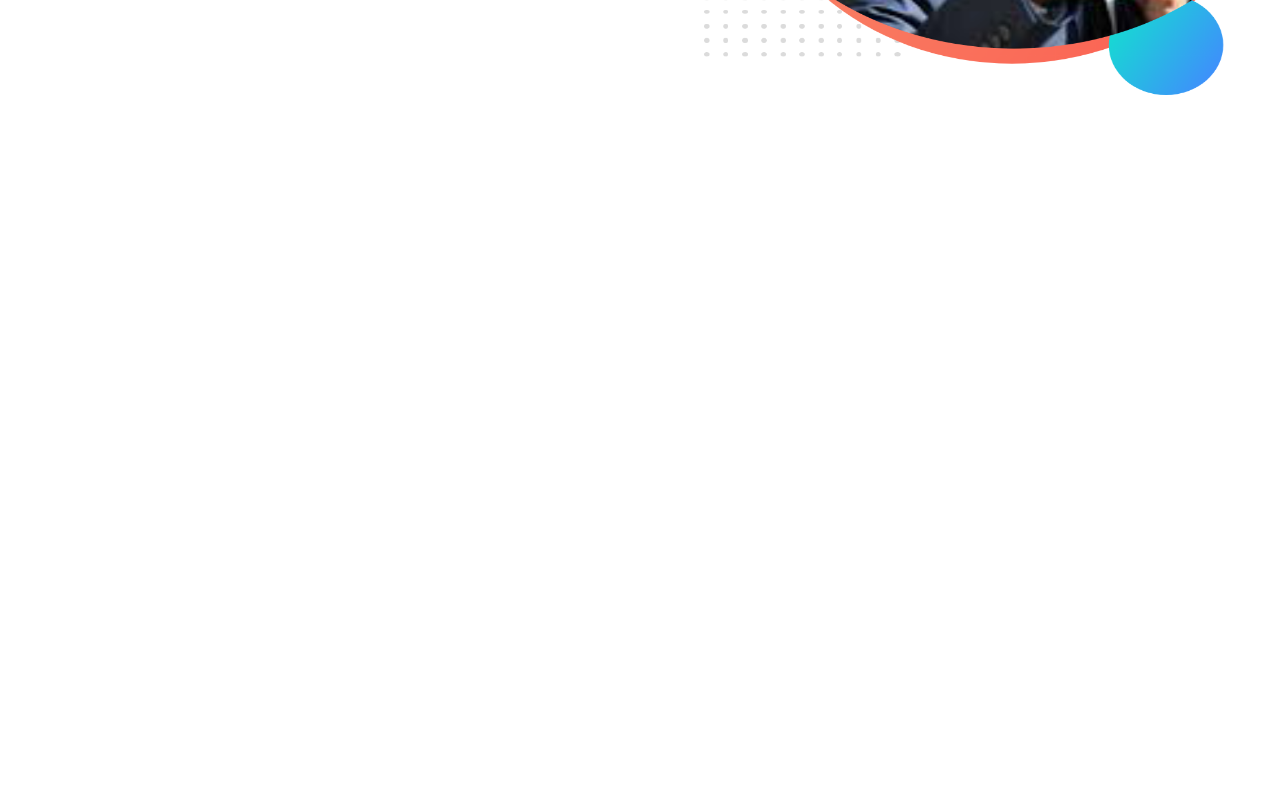
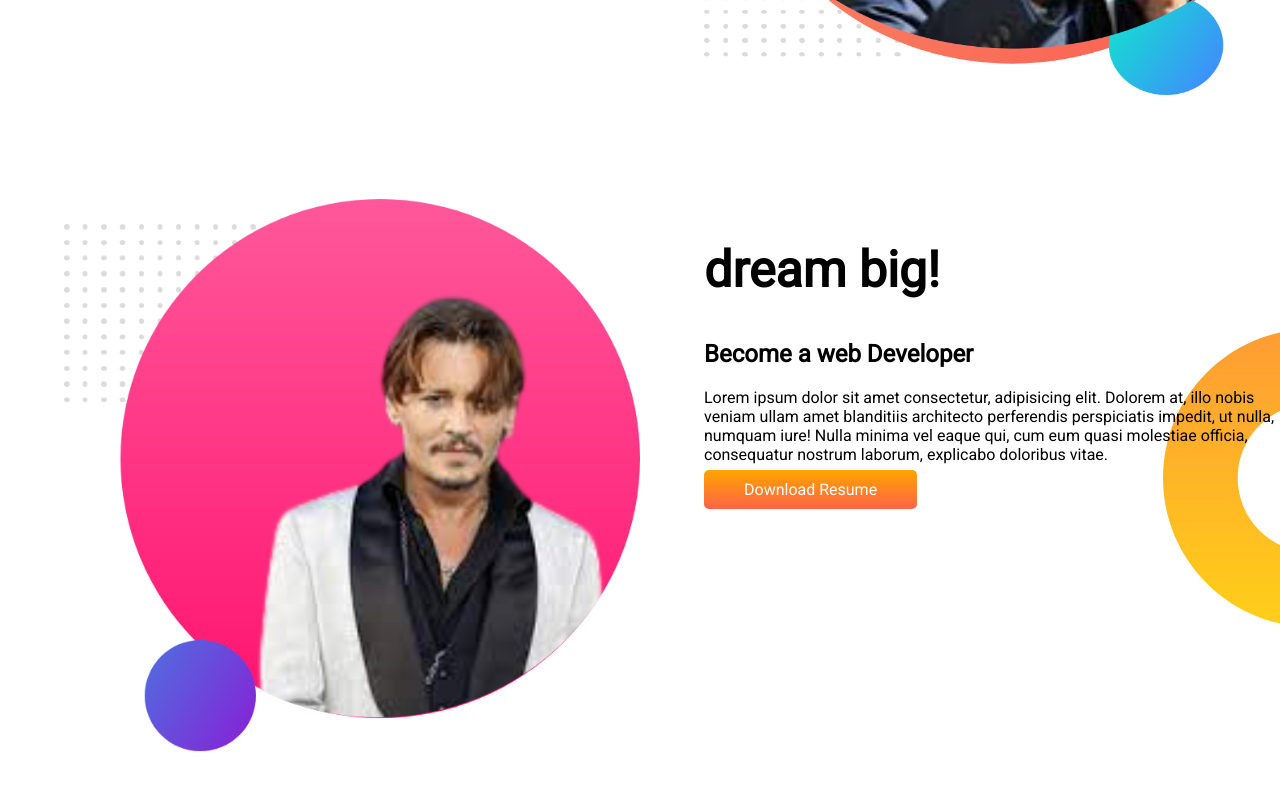
Before and after one commit to siam-saimur/developer-portfolio, a plain HTML site: page index.html in a window 1280 px wide. Shown: the part 405-1196 px from the top of the page. Before the commit the page ends 800 px from the top, so only its background shows below. Drawn offline with Linux system fonts and the light colour scheme.

Commit message:
dream added

```diff
--- a/index.html
+++ b/index.html
@@ -22,8 +22,26 @@
              <img src="images/my-bg1.png" height="500px" width="600px" alt="">
            </div>
         </div>
-     </section>
+    </section>
+    <section class="dream">
+        <div class="half">
+            <img src="images/my-bg2.png"  alt="">
+        </div>
+        <div class="half">
+            <h1>
+                dream big!
+            </h1>
+            <h2>Become a web Developer</h2>
+            <p>Lorem ipsum dolor sit amet consectetur, adipisicing elit. Dolorem at, illo nobis veniam ullam amet blanditiis architecto perferendis perspiciatis impedit, ut nulla, numquam iure! Nulla minima vel eaque qui, cum eum quasi molestiae officia, consequatur nostrum laborum, explicabo doloribus vitae.</p>
+            <a class="link-button" target="_blank" href="">Download Resume</a>
 
+
+        </div>
+
+
+
+
+    </section>
 
 
 </body>
--- a/style.css
+++ b/style.css
@@ -10,6 +10,7 @@ h1{
 }
 section{
     display: flex;
+    margin-bottom: 100px;
 }
 .half{
     width: 50%;
@@ -31,3 +32,9 @@ section{
     background-repeat: no-repeat;
 
 }
+.dream{
+    background-image: url(images/dream-bg.png);
+    background-repeat: no-repeat;
+    background-position:right ;
+
+}
```
Also changed, not shown: images/dream-bg.png (added), images/my-bg2.png (added).
